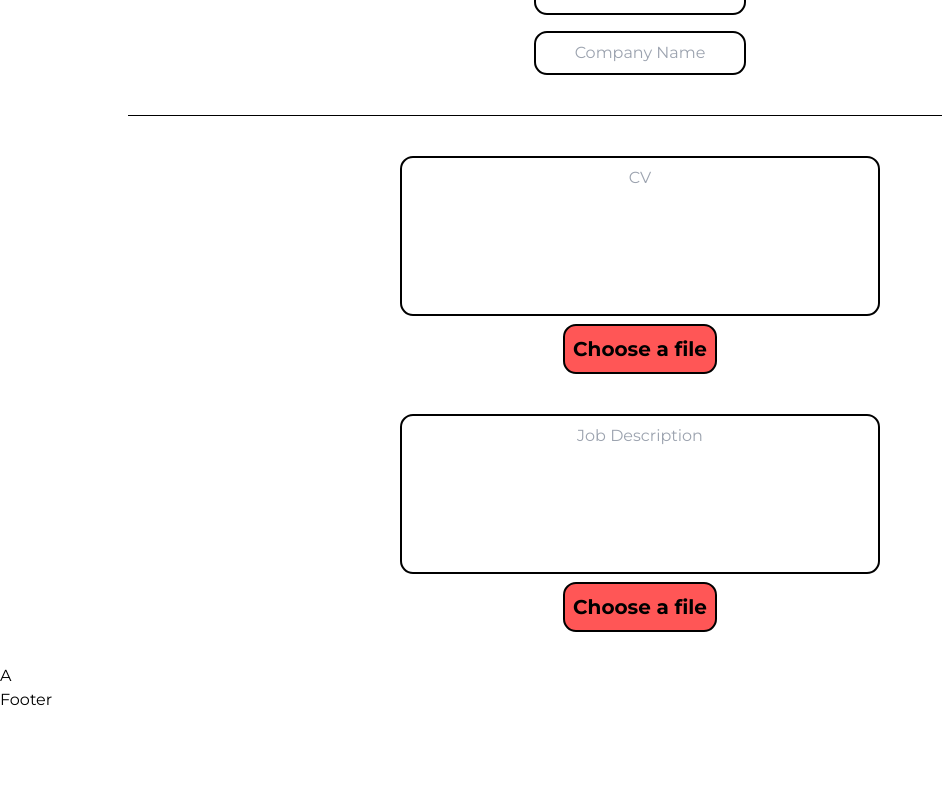
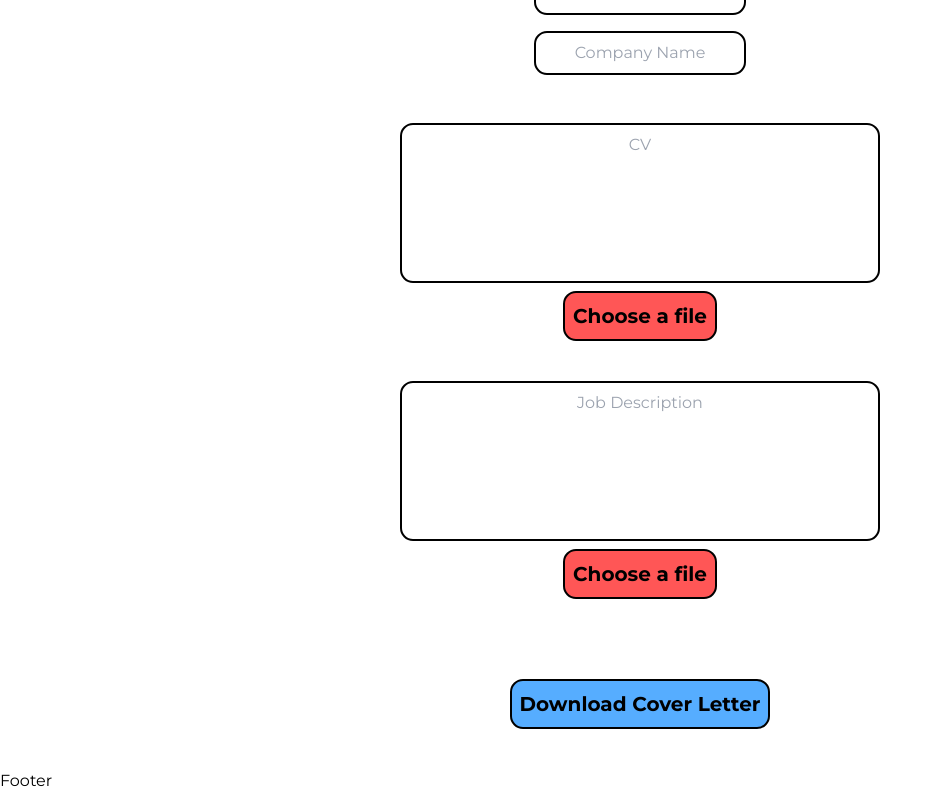
Before and after one commit to Bh00fie/coverLetterGenerator, a React (Create React App) app: page / in a window 1280 px wide. Shown: the part 615-1408 px from the top of the page, without its empty margins (0-942 px from the left). Before the commit the page ends 1327 px from the top, so only its background shows below. Built offline with nearby package versions, Linux system fonts and the light colour scheme.

Commit message:
added download button and styling

```diff
--- a/src/components/UserInput/personalInfo.css
+++ b/src/components/UserInput/personalInfo.css
@@ -7,9 +7,6 @@
     display: flex;
     flex-direction: column;
     align-items: center;
-    border-bottom: 1px black solid ;
-    width: 80%;
-    padding-bottom: 2rem;
 }
 
 
--- a/src/components/initialSection.css
+++ b/src/components/initialSection.css
@@ -2,6 +2,7 @@
 #initialSection {
     display: flex;
     flex-direction: column;
+
 }
 
 /* Log in and register account section */
--- a/src/components/output.css
+++ b/src/components/output.css
@@ -0,0 +1,24 @@
+/* Button Section Styling */
+#outputSection {
+    display: flex;
+    justify-content: center;
+    align-items: center;
+    margin: 10vh 5vh 5vh;
+}
+
+
+/* Button Styling */
+#downloadButton {
+    font-size: 1.25em;
+    font-weight: 700;
+    color: black;
+    display: inline-block;
+    border-radius: 13px;
+    padding: 0.5rem;
+    background-color: rgba(0, 132, 255, 0.664);
+    border: 2px black solid;
+}
+
+#downloadButton:hover{
+    background-color: rgba(0, 132, 255, 0.87);
+}
--- a/src/components/output.js
+++ b/src/components/output.js
@@ -2,11 +2,12 @@ import React from "react"
 import "./output.css"
 
 function Output() {
+    // const downloadFile = () => {
+
+    // }
     return (
-        <div>
-            <h1>
-                A
-            </h1>
+        <div id="outputSection">
+            <button id='downloadButton' type = "button" onclick = "downloadFile()"> Download Cover Letter</button>
         </div>
     );
 }
```
